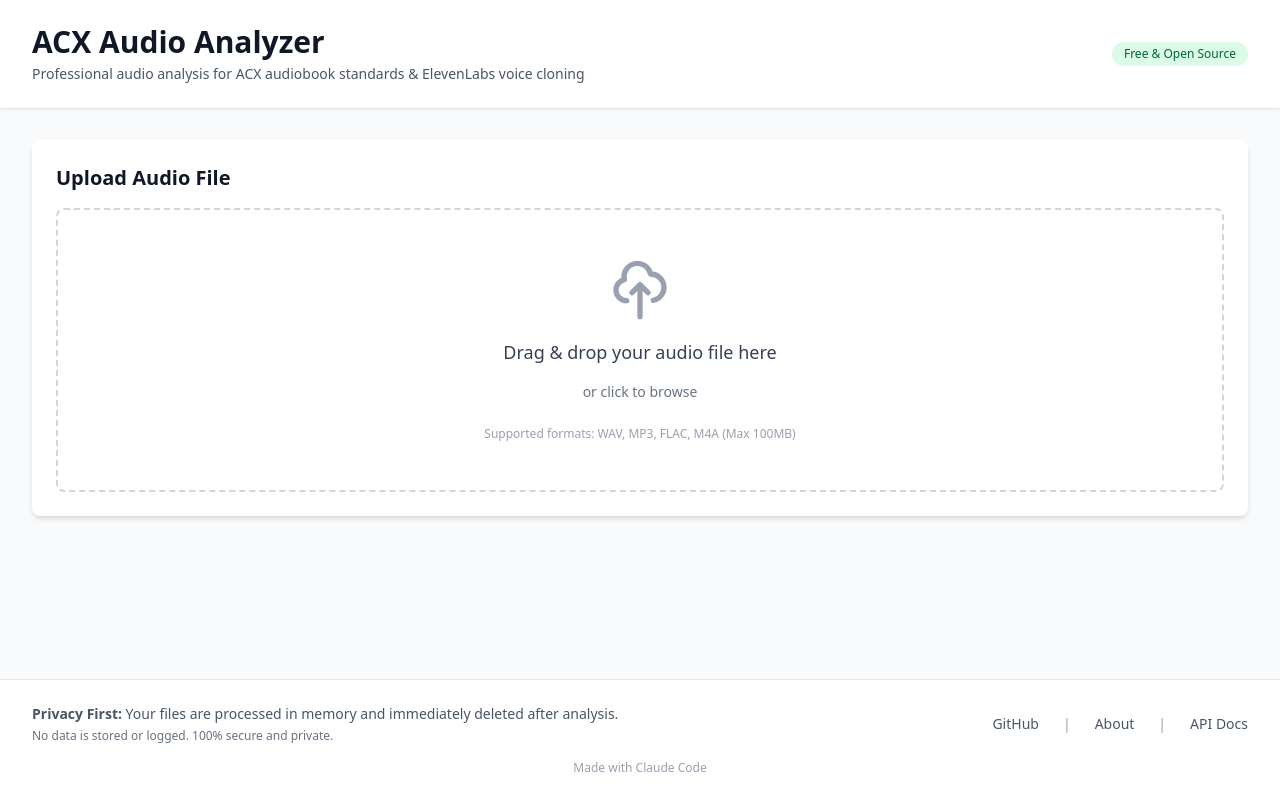
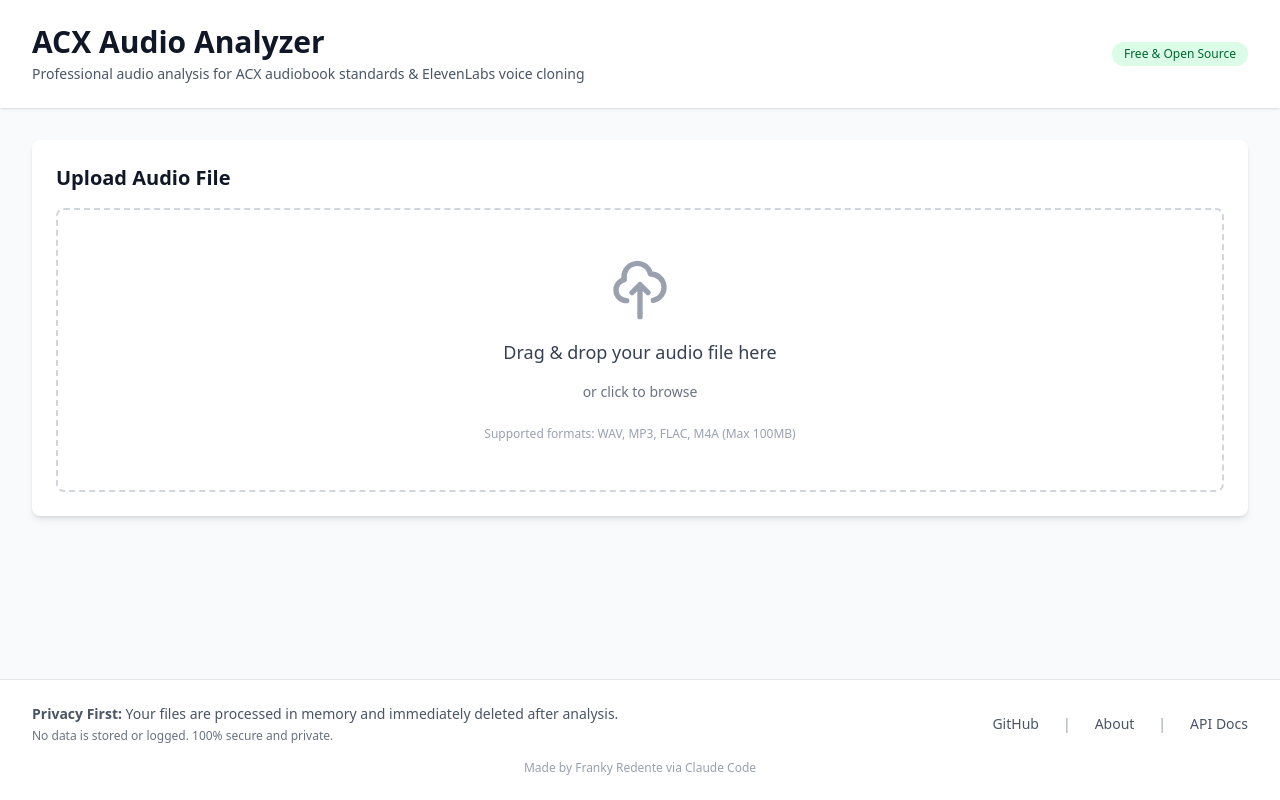
Before and after one commit to fr4nky8oy/Calibration_Metrics, a React app in the folder Web_Version/frontend/: page / in a window 1280 px wide. Built offline with nearby package versions, Linux system fonts and the light colour scheme; no server answers; the HTML template or start-up script is replaced by a standard one.

Commit message:
Update footer attribution

```diff
--- a/Web_Version/frontend/src/components/Footer.jsx
+++ b/Web_Version/frontend/src/components/Footer.jsx
@@ -37,7 +37,7 @@ const Footer = () => {
           </div>
         </div>
         <div className="mt-4 text-center text-xs text-gray-400">
-          Made with Claude Code
+          Made by Franky Redente via Claude Code
         </div>
       </div>
     </footer>
```
